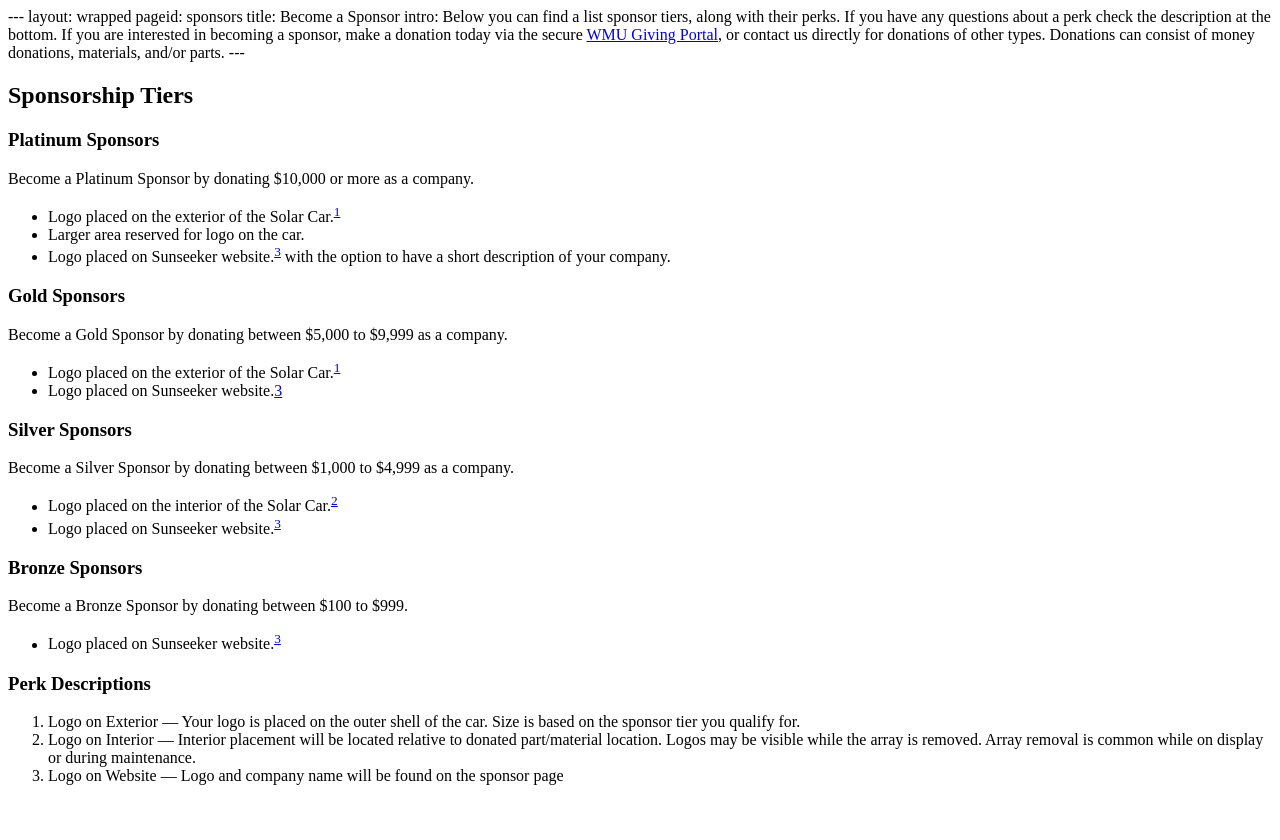
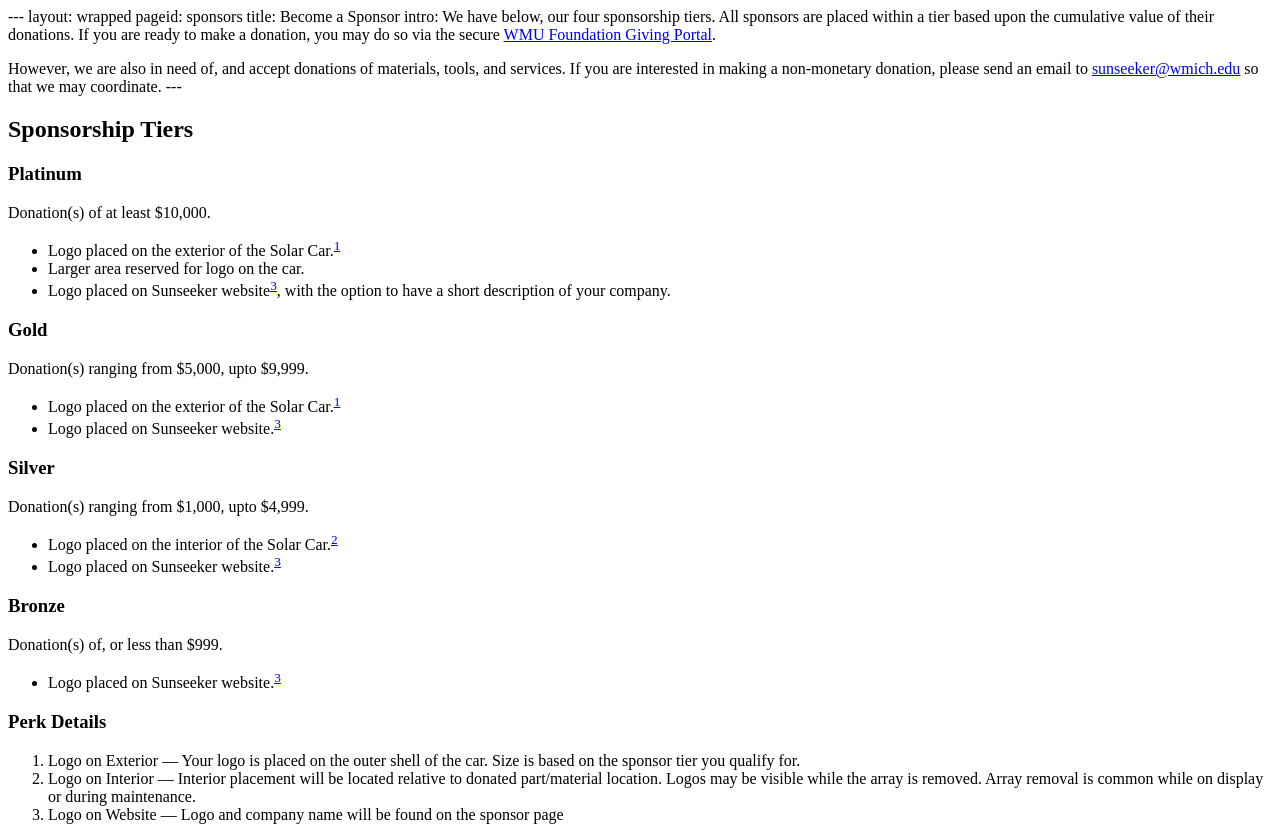
Before and after one commit to SunseekerSolarCarProject/team-website, a PHP site: page /sponsors/become-a-sponsor/index.html in a window 1280 px wide. Before the commit the page ends 785 px from the top, so only its background shows below. Run offline with PHP 8.4, Linux system fonts and the light colour scheme.

Commit message:
Added permabond and updated sponsor pages

```diff
--- a/sponsors/become-a-sponsor/index.html
+++ b/sponsors/become-a-sponsor/index.html
@@ -2,67 +2,64 @@
 layout: wrapped
 pageid: sponsors
 title: Become a Sponsor
-intro: Below you can find a list sponsor tiers, along with their perks. If you have any questions about a perk check the description at the bottom. If you are interested in becoming a sponsor, make a donation today via the secure <a href="https://securelb.imodules.com/s/1428/gid2/index.aspx?sid=1428&amp;gid=2&amp;pgid=418&amp;cid=1173&amp;bledit=1&amp;dids=158" target="_Blank">WMU Giving Portal</a>, or contact us directly for donations of other types. Donations can consist of money donations, materials, and/or parts.
+intro: We have below, our four sponsorship tiers. All sponsors are placed within a tier based upon the cumulative value of their donations. If you are ready to make a donation, you may do so via the secure <a href="https://securelb.imodules.com/s/1428/gid2/index.aspx?sid=1428&amp;gid=2&amp;pgid=418&amp;cid=1173&amp;bledit=1&amp;dids=158" target="_blank">WMU Foundation Giving Portal</a>.</p><p>However, we are also in need of, and accept donations of materials, tools, and services. If you are interested in making a non-monetary donation, please send an email to <a href="mailto:sunseeker@wmich.edu">sunseeker@wmich.edu</a> so that we may coordinate.
 ---
-<div class="sponsors">
-  <h2>Sponsorship Tiers</h2>
+<h2>Sponsorship Tiers</h2>
 
-  <div class="sponsors__tier">
-    <h3>Platinum Sponsors</h3>
-    <p>Become a Platinum Sponsor by donating $10,000 or more as a company.</p>
+<div class="tier">
+  <h3 class="tier__name">Platinum</h3>
+  <div class="tier__description">
+    <p>Donation(s) of at least $10,000.</p>
     <ul>
       <li>Logo placed on the exterior of the Solar Car.<sup><a href="#exterior">1</a></sup></li>
       <li>Larger area reserved for logo on the car.</li>
-      <li>Logo placed on Sunseeker website.<sup><a href="#website">3</a></sup> with the option to have a short description of your company.</li>
+      <li>Logo placed on Sunseeker website<sup><a href="#website">3</a></sup>, with the option to have a short description of your company.</li>
     </ul>
   </div>
+  <div class="clearBoth"></div>
+  <div class="clearBoth"></div>
+</div>
 
-  <div class="sponsors__tier">
-    <h3>Gold Sponsors</h3>
-    <p>Become a Gold Sponsor by donating between $5,000 to $9,999 as a company.</p>
+<div class="tier">
+  <h3 class="tier__name">Gold</h3>
+  <div class="tier__description">
+    <p>Donation(s) ranging from $5,000, upto $9,999.</p>
     <ul>
       <li>Logo placed on the exterior of the Solar Car.<sup><a href="#exterior">1</a></sup></li>
-      <li>Logo placed on Sunseeker website.<a href="#website">3</a></sup></li>
+      <li>Logo placed on Sunseeker website.<sup><a href="#website">3</a></sup></li>
     </ul>
   </div>
+  <div class="clearBoth"></div>
+</div>
 
-  <div class="sponsors__tier">
-    <h3>Silver Sponsors</h3>
-    <p>Become a Silver Sponsor by donating between $1,000 to $4,999 as a company.</p>
+<div class="tier">
+  <h3 class="tier__name">Silver</h3>
+  <div class="tier__description">
+    <p>Donation(s) ranging from $1,000, upto $4,999.</p>
     <ul>
       <li>Logo placed on the interior of the Solar Car.<sup><a href="#interior">2</a></sup></li>
       <li>Logo placed on Sunseeker website.<sup><a href="#website">3</a></sup></li>
     </ul>
   </div>
+  <div class="clearBoth"></div>
+</div>
 
-  <div class="sponsors__tier">
-    <h3>Bronze Sponsors</h3>
-    <p>Become a Bronze Sponsor by donating between $100 to $999.</p>
+<div class="tier">
+  <h3 class="tier__name">Bronze</h3>
+  <div class="tier__description">
+    <p>Donation(s) of, or less than $999.</p>
     <ul>
       <li>Logo placed on Sunseeker website.<sup><a href="#website">3</a></sup></li>
     </ul>
   </div>
+  <div class="clearBoth"></div>
+</div>
 
-  <!--<div class="sponsors__tier">
-    <h3>Adopt a Part</h3>
-    <p>Racing and maintaning our solar cars has a high cost. If you would like to support our team, you can help out by adopting a part of our car. We appreciate your donations and your support.</p>
-    <ol>
-      <li>Solar Cell: $8</li>
-      <li>Tires: $10</li>
-      <li>Battery Cell: $15</li>
-      <li>Motors: $25</li>
-    </ol>
-    <ul>
-      <li>Your name will be placed on the Sunseeker website under your adopted part.</li>
-    </ul>
-  </div>-->
-
-  <h3>Perk Descriptions</h3>
-  <ol>
-    <li><a name = "exterior">Logo on Exterior</a> &mdash; Your logo is placed on the outer shell of the car. Size is based on the sponsor tier you qualify for.</li>
-    <li><a name ="interior">Logo on Interior</a> &mdash; Interior placement will be located relative to donated part/material location. Logos may be visible while the array is removed. Array removal is common while on display or during maintenance.</li>
-    <li><a name = "website">Logo on Website</a> &mdash; Logo and company name will be found on the sponsor page</li>
-    <!--<li>Individual Donators</li>
-    <p>Your name will be placed on the Sunseeker Website under the type of donation you made.</p>-->
-  </ol>
-</div>
+<h3>Perk Details</h3>
+<ol>
+  <li><a name="exterior">Logo on Exterior</a> &mdash; Your logo is placed on the outer shell of the car. Size is based on the sponsor tier you qualify for.</li>
+  <li><a name="interior">Logo on Interior</a> &mdash; Interior placement will be located relative to donated part/material location. Logos may be visible while the array is removed. Array removal is common while on display or during maintenance.</li>
+  <li><a name="website">Logo on Website</a> &mdash; Logo and company name will be found on the sponsor page</li>
+  <!--<li>Individual Donators</li>
+  <p>Your name will be placed on the Sunseeker Website under the type of donation you made.</p>-->
+</ol>
```
Also changed, not shown: _sass/pages/sponsors.scss (+9 -15 lines), sponsors/index.html (+17 -8 lines), images/sponsors/permabond.jpg (added).
